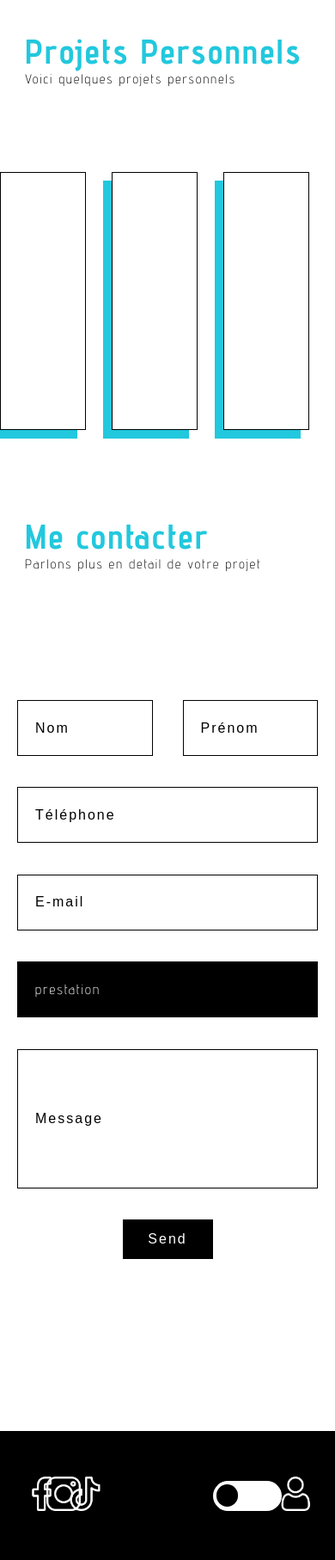
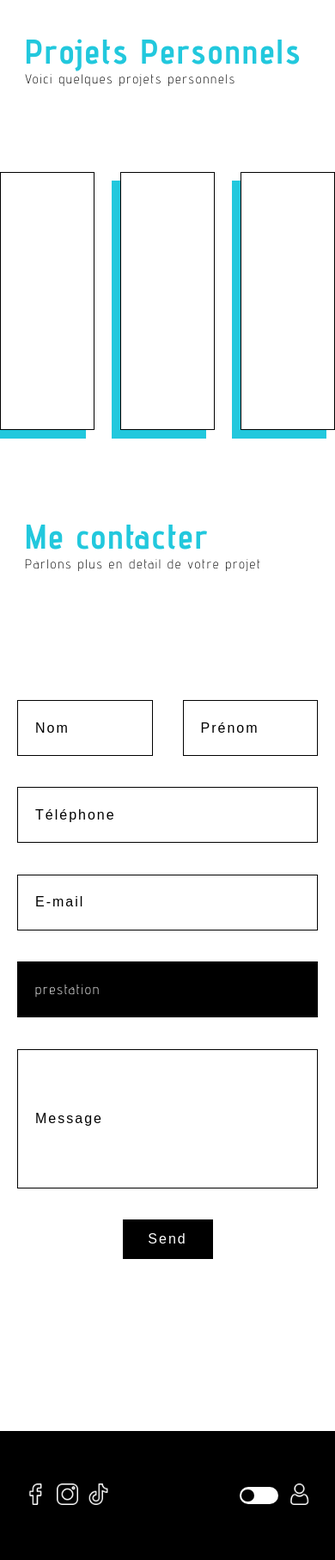
Before and after one commit to julienbeauchant/Izaline, a PHP site: page /izaline.html in a window 390 px wide. Shown: the part 3372-5186 px from the top of the page at 86% size. Run offline with PHP 8.4, Linux system fonts and the light colour scheme.

Commit message:
responsive footer

```diff
--- a/css/contact.css
+++ b/css/contact.css
@@ -8,7 +8,7 @@
     /* background-color: red; */
 }
 
-form {
+#formContact {
     width: clamp(350px, 30%, 700px);
     /* width: 30%; */
     /* min-width: 450px; */
@@ -60,6 +60,7 @@ details {
     letter-spacing: 2px;
     border: 1px solid black;
     border-radius: 0px;
+    caret-color: #22C8DD;
 
 }
 
--- a/css/footer.css
+++ b/css/footer.css
@@ -18,6 +18,7 @@ footer {
 .footerContainerSectionLeft {
     width: 85%;
     height: 100%;
+    gap: 7%;
     display: flex;
     align-items: center;
 }
@@ -26,8 +27,8 @@ footer {
 .containerFacebook,
 .containerIntagram,
 .containertiktok {
-    width: 15%;
-    height: 100%;
+    width: clamp(25px, 6%, 40px);
+    aspect-ratio: 1/1;
     display: flex;
     align-items: center;
 }
@@ -36,8 +37,8 @@ footer {
 #facebook,
 #instagram,
 #tiktok {
-    width: 40px;
-    aspect-ratio: 1/1;
+    width: 100%;
+    height: 100%;
 }
 
 /* PARTIE DROITE DU FOOTER */
@@ -53,6 +54,7 @@ footer {
 .footerContainerSectionRight {
     width: 85%;
     height: 100%;
+    gap: 7%;
     display: flex;
     justify-content: flex-end;
     align-items: center;
@@ -62,8 +64,8 @@ footer {
 
 /* forme du toggle */
 .toggle {
-    width: 80px;
-    height: 35px;
+    width: clamp(45px, 13%, 85px);
+    aspect-ratio: 2.3/1;
     display: flex;
     justify-content: center;
     align-items: center;
@@ -90,8 +92,8 @@ footer {
 
 /* espace de positionnement de l'icon user */
 .containerUser {
-    width: 20%;
-    height: 100%;
+    width: clamp(25px, 6%, 40px);
+    aspect-ratio: 1/1;
     display: flex;
     justify-content: center;
     align-items: center;
@@ -99,6 +101,6 @@ footer {
 
 /* icon pour l'admin amenant a un panneau de connexion */
 #user {
-    width: 40px;
-    aspect-ratio: 1/1;
+    width: 100%;
+    height: 100%;
 }
--- a/css/header.css
+++ b/css/header.css
@@ -94,6 +94,11 @@ nav ul li a {
     font-size: 1.5vw;
     font-weight: 500;
     color: black;
+    transition: transform 0.3s ease;
+}
+
+nav ul li a:hover {
+    border-bottom: 3px solid #22C8DD;
 }
 
 #robotHeader {
--- a/css/prestation.css
+++ b/css/prestation.css
@@ -13,6 +13,7 @@
     min-width: 350px;
     height: 450px;
     display: flex;
+    flex-wrap: wrap;
     align-items: center;
     margin-top: 150px;
     border: 1px solid black;
@@ -191,7 +192,6 @@
         height: 90%;
         display: flex;
         flex-direction: column;
-        /* background-color: orange; */
     }
 
     .containerH4Vitrine,
@@ -201,7 +201,6 @@
         display: flex;
         justify-content: center;
         align-items: center;
-        /* background-color: green; */
     }
     .containerPVitrine,
     .containerPInteractive,
@@ -210,7 +209,6 @@
         height: 30%;
         display: flex;
         align-items: center;
-        /* background-color: red; */
     }
     .insideVitrine {
         display: none;
@@ -222,7 +220,6 @@
         display: flex;
         justify-content: center;
         align-items: center;
-        /* background-color: blue; */
     }
 
     .containerInsideVitrine2 {
--- a/css/projet-personnel.css
+++ b/css/projet-personnel.css
@@ -11,21 +11,20 @@
     width: 100%;
     height: 300px;
     margin-top: 100px;
+    gap: 30px;
     display: flex;
     justify-content: flex-end;
 }
 
-/* .positionCarouselProjetPersonnel {
-    width: 100%;
-    height: 100%;
-    display: flex;
-    justify-content: flex-end;
-} */
-
 .file {
     width: 250px;
     height: 100%;
-    margin-right: 30px;
+    /* margin-right: 30px; */
     box-shadow: -10px 10px 0px 0px #22C8DD;
     border: 1px solid black;
+    transition: transform 0.3s ease;
 }
+
+.file:hover {
+    transform: translateY(-20px); /* Bouge de 20px à droite sur hover */
+}
--- a/izaline.html
+++ b/izaline.html
@@ -298,6 +298,10 @@
 
             <!-- <div class="positionCarouselProjetPersonnel"> -->
 
+                <form class="file">
+                    <img src="" alt="">
+                </form>
+
                 <div class="file">
                     <img src="" alt="">
                 </div>
@@ -306,9 +310,17 @@
                     <img src="" alt="">
                 </div>
 
+                <!-- <form class="file">
+                    <img src="" alt="">
+                </form>
+
                 <div class="file">
                     <img src="" alt="">
                 </div>
+
+                <div class="file">
+                    <img src="" alt="">
+                </div> -->
 
             <!-- </div> -->
 
@@ -326,7 +338,7 @@
             </div>
         </div>
 
-        <form>
+        <form id="formContact">
 
             <div class="nomPrenom">
                 <input id="inputNom" type="text" placeholder="Nom">
@@ -374,7 +386,7 @@
                     </div>
                 </div>
                 <div class="containerUser">
-                    <a href="admin.html"><img id="user" src="/img/logo-b/user-b.png" alt=""></a>
+                    <a href="admin.html"><img id="user" src="img/logo-b/utilisateur-2.png" alt=""></a>
                 </div>
             </div>
         </section>
```
Also changed, not shown: admin.html (+52 -0 lines), css/admin.css (+7 -0 lines), img/logo-b/utilisateur-2.png (renamed from img/logo-b/user-b.png).
